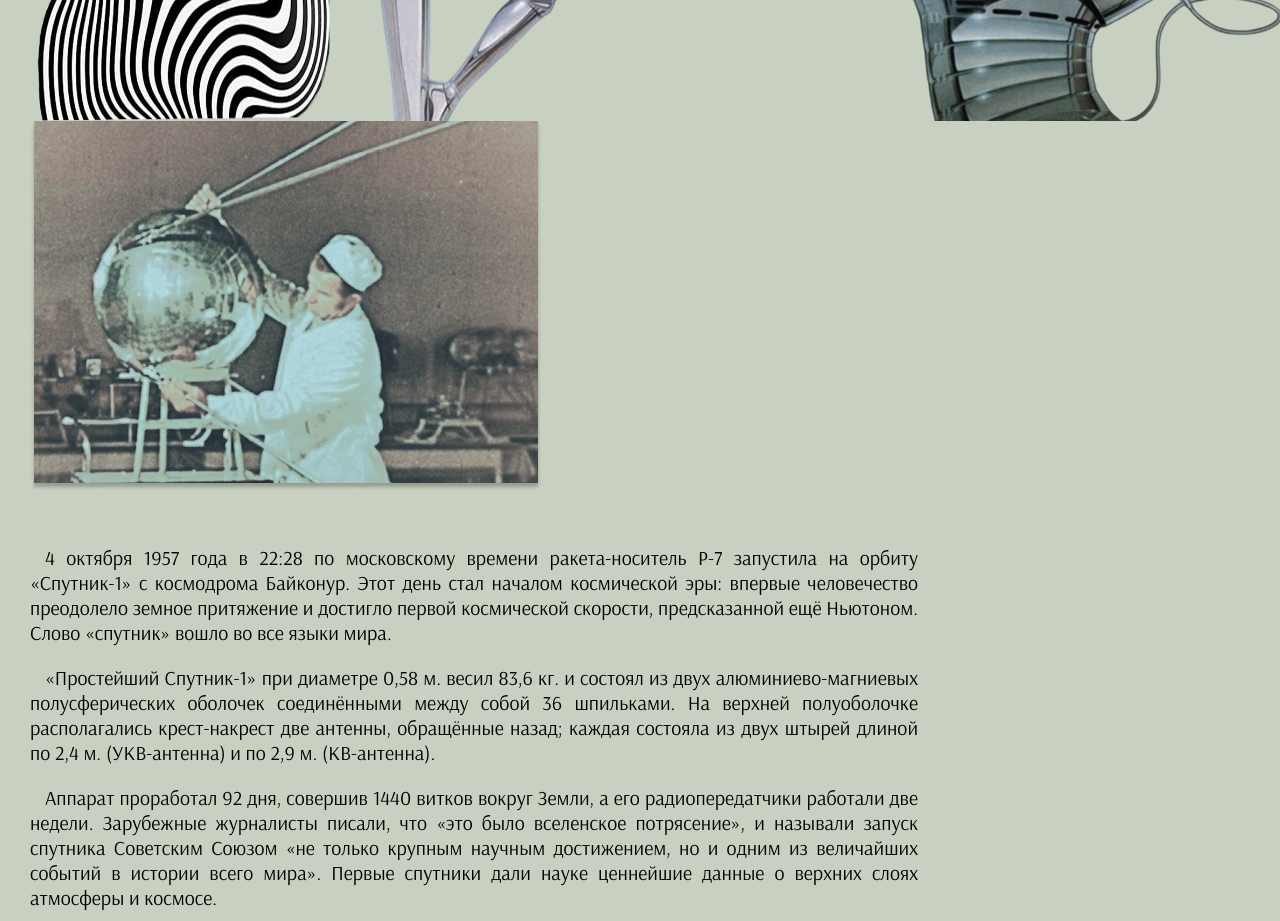
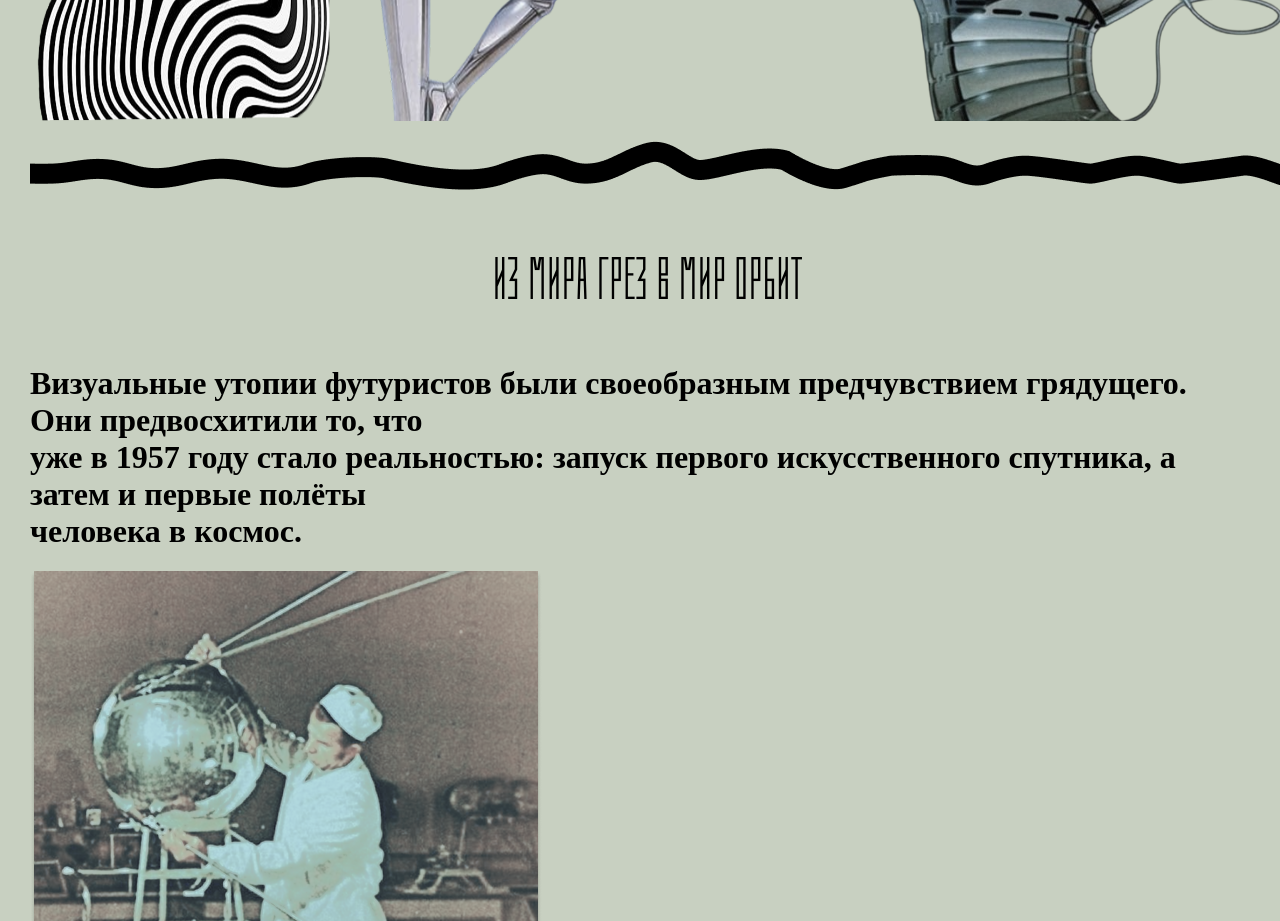
Before and after one commit to sergeykolosov5/cosmos, a plain HTML site: page index.html in a window 1280 px wide. Shown: the part 9820-10741 px from the top of the page. Drawn offline with Linux system fonts and the light colour scheme; files whose address does not match are found by name.

Commit message:
Update index.html

```diff
--- a/index.html
+++ b/index.html
@@ -207,6 +207,10 @@
               <img id="img31" src="./assets/img/image31.png" alt="картинка31">
               <img id="img32" src="./assets/img/image32.png" alt="картинка32">
             </div> <!-- end container_12 -->
+            <img id="img32A" src="./assets/img/image32A.png" alt="картинка32A">
+     <p class="main-title-block">Из мира грез В мир орбит</p>
+  <h1>Визуальные утопии футуристов были своеобразным предчувствием грядущего. Они предвосхитили то, что <br> уже в 1957 году стало реальностью: запуск первого искусственного спутника, а затем и первые полёты <br> человека в космос.
+  </h1>
                <img id="img33" src="./assets/img/image33.png" alt="картинка33">
      <div class="text5">
 <p>4 октября 1957 года в 22:28 по московскому времени ракета-носитель Р-7 запустила на орбиту «Спутник-1» с космодрома Байконур.
```
